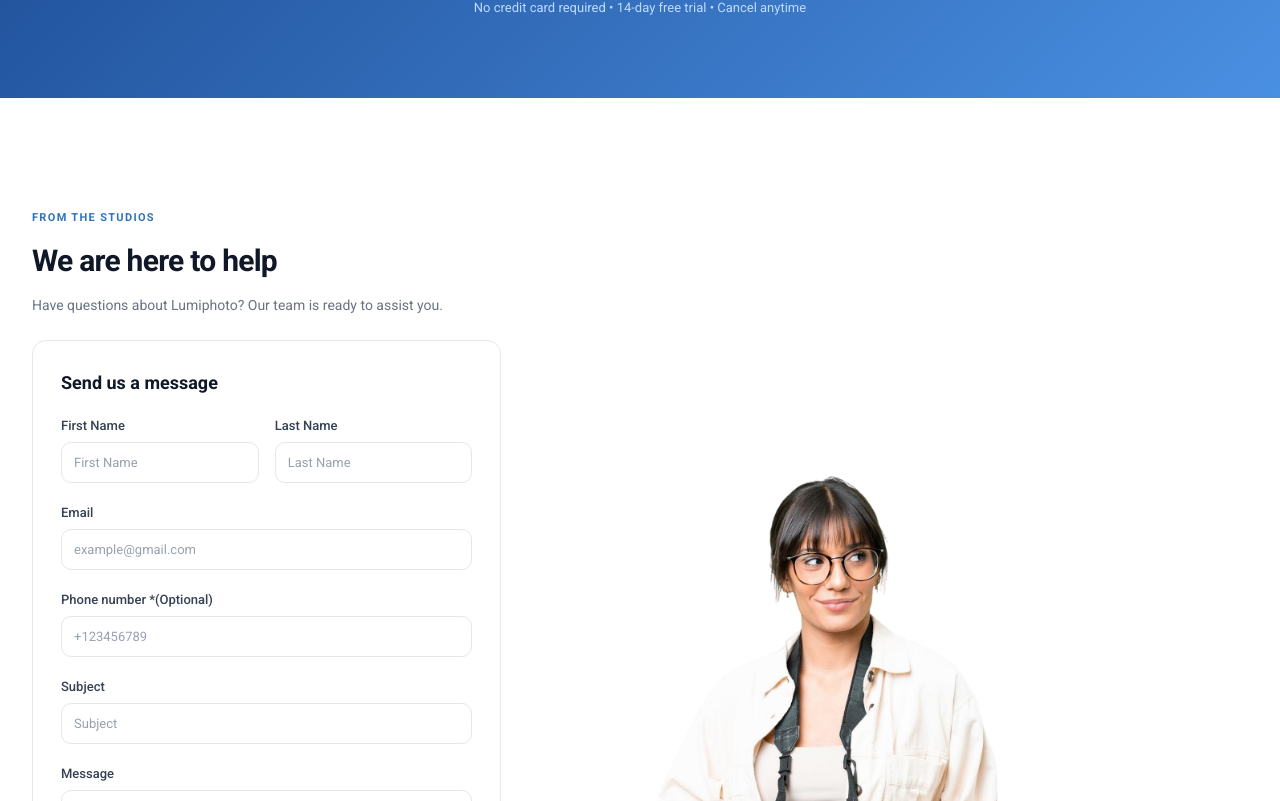
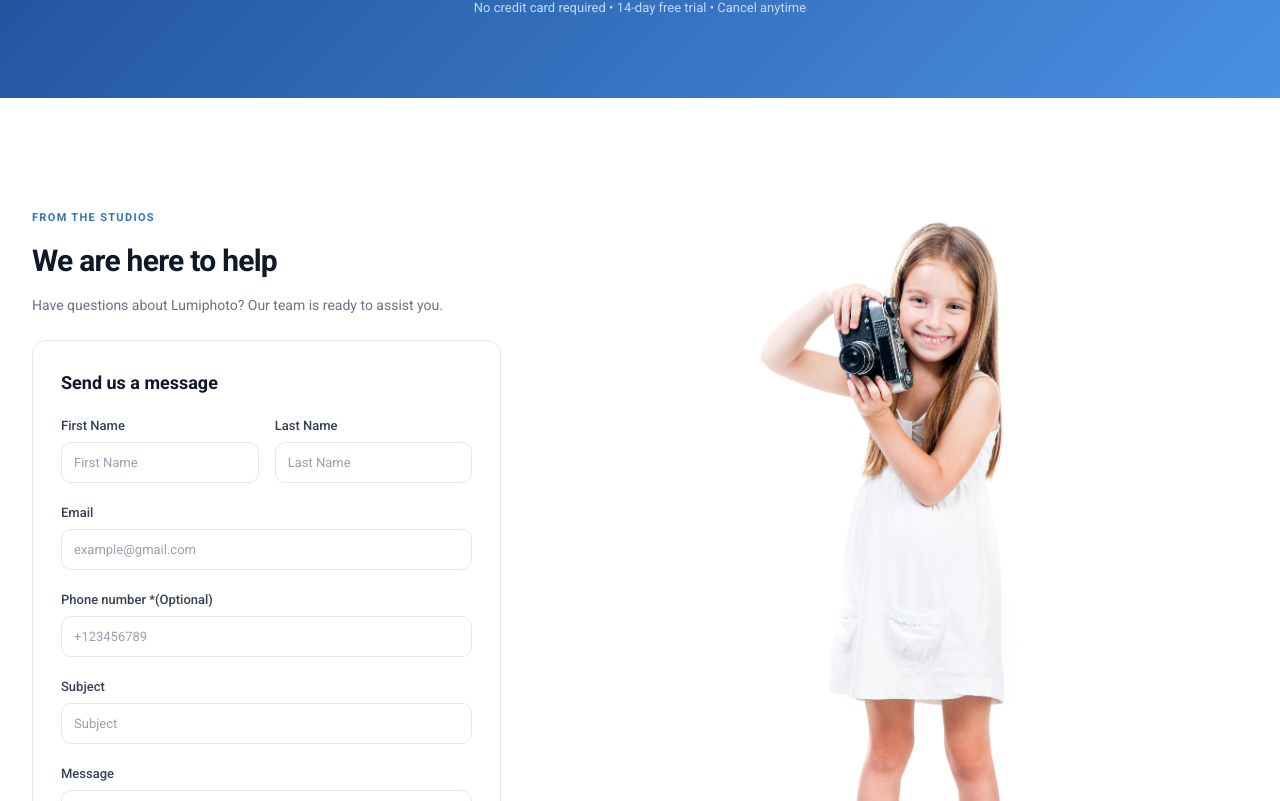
Before and after one commit to suman-chandra-barman/lumiphoto-web-app, a Next.js app: page /en in a window 1280 px wide. Shown: the part 6019-6820 px from the top of the page. Built offline with nearby package versions, Linux system fonts and the light colour scheme.

Commit message:
feat: add Contact component with form and accompanying asset

```diff
--- a/features/landing/components/Contact.tsx
+++ b/features/landing/components/Contact.tsx
@@ -151,9 +151,9 @@ export default function Contact() {
 
           {/* ── Right: Photographer Image ── */}
           <div className="hidden lg:block lg:col-span-6 xl:col-span-7 relative min-h-[500px] xl:min-h-[600px]">
-            <div className="absolute inset-0 top-[-80px] left-[-40px] lg:left-[-80px] xl:left-[-120px] pointer-events-none">
+            <div>
               <Image
-                src="/security.png"
+                src="/contact.jpg"
                 alt="Support team"
                 fill
                 className="object-contain object-bottom w-full"
```
Also changed, not shown: public/contact.jpg (added).
